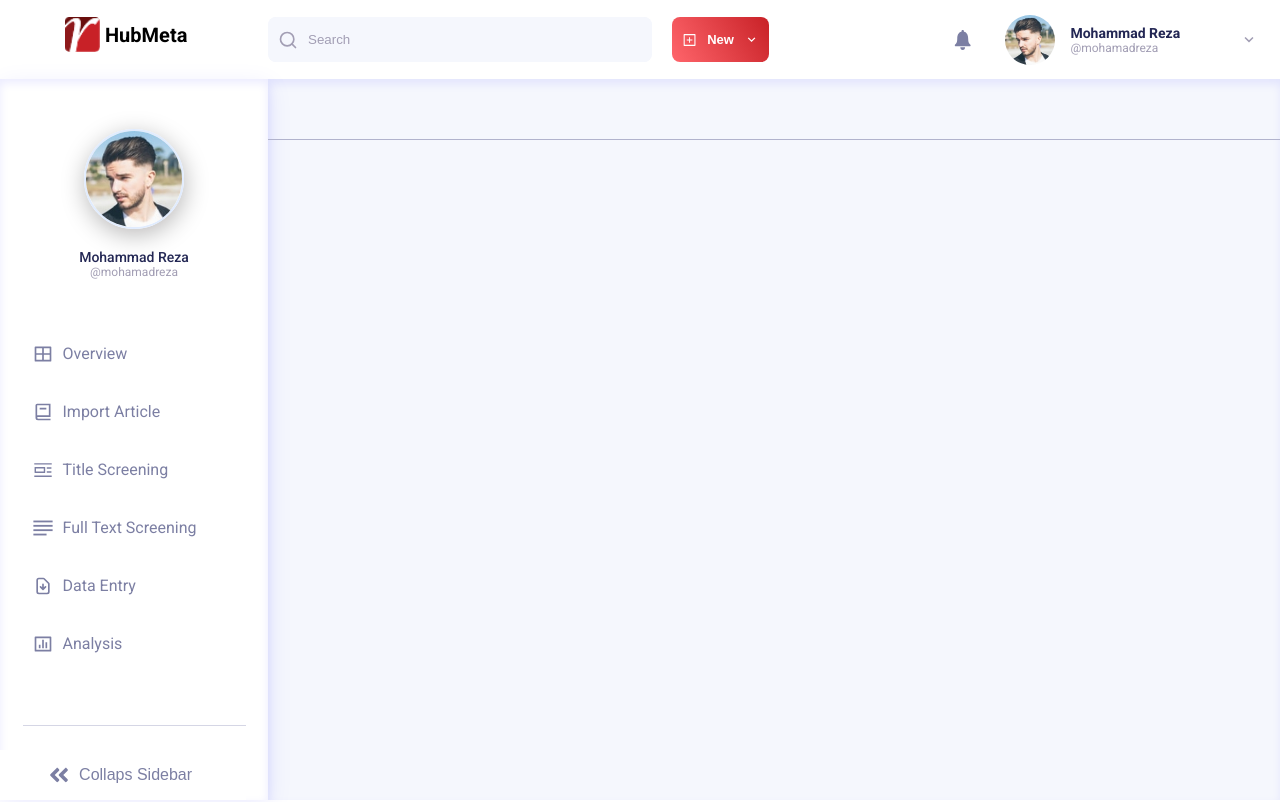
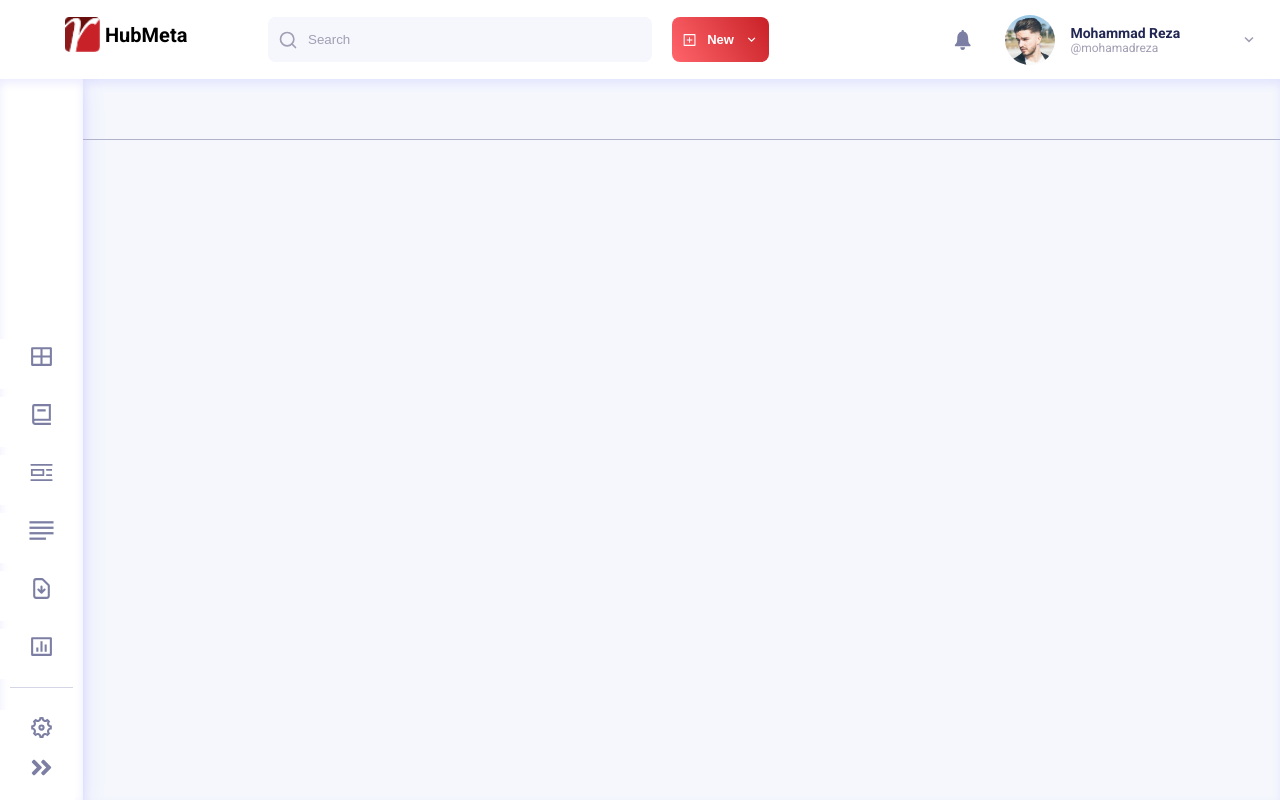
Before and after one commit to alas1n/hb-react, a React (Create React App) app: page /DashboardPage in a window 1280 px wide. Built offline with nearby package versions, Linux system fonts and the light colour scheme.

Commit message:
hide navigation done

```diff
--- a/src/components/NavigationListComponent.js
+++ b/src/components/NavigationListComponent.js
@@ -12,11 +12,11 @@ import { GrTextAlignFull } from 'react-icons/gr';
 import { HiOutlineDocumentDownload } from 'react-icons/hi';
 import { RiBarChartBoxLine } from 'react-icons/ri';
 import { RiSettings5Line } from 'react-icons/ri';
-import { FaAngleDoubleLeft } from 'react-icons/fa';
+import { FaAngleDoubleLeft, FaAngleDoubleRight } from 'react-icons/fa';
 
-const NavigationListComponent = ({ ...props }) => {
+const NavigationListComponentWide = ({ ...props }) => {
   return (
-    <div className="nvigation-wrapper" style={props.style}>
+    <div className="nvigation-wrapper">
       <ProfileComponent_navigation />
       <NavLink
         to="/DashboardPage/OverView"
@@ -75,10 +75,10 @@ const NavigationListComponent = ({ ...props }) => {
           console.log('clicked');
           props.SidebarController();
           console.log(props.state);
-          // console.log('props.state');
-          // console.log(props.state);
-          // console.log('props.func/');
-          // console.log(props.func);
+          console.log('props.state');
+          console.log(props.state);
+          console.log('props.func/');
+          console.log(props.func);
         }}
         // href="#"
         // to="/DashboardPage/Collaps_Sidebar"
@@ -90,4 +90,82 @@ const NavigationListComponent = ({ ...props }) => {
   );
 };
 
-export default NavigationListComponent;
+const NavigationListComponentNarrow = ({ ...props }) => {
+  return (
+    <div className="nvigation-wrapper--narrow">
+      {/* <ProfileComponent_navigation /> */}
+      <div></div>
+      <NavLink
+        to="/DashboardPage/OverView"
+        className="nvigation-wrapper_overview--narrow"
+      >
+        <RiLayoutGridLine className="nvigation-wrapper_icon--narrow" />
+        {/* Overview */}
+      </NavLink>
+      <NavLink
+        to="/DashboardPage/Import_Article"
+        className="nvigation-wrapper_overview--narrow"
+      >
+        <RiBook2Line className="nvigation-wrapper_icon--narrow" />
+        {/* Import Article */}
+      </NavLink>
+      <NavLink
+        to="/DashboardPage/Title_Screening"
+        className="nvigation-wrapper_overview--narrow"
+      >
+        <AiOutlinePicLeft className="nvigation-wrapper_icon--narrow" />
+        {/* Title Screening */}
+      </NavLink>
+      <NavLink
+        to="/DashboardPage/Full_Text_Screening"
+        className="nvigation-wrapper_overview--narrow"
+      >
+        <GrTextAlignFull className="nvigation-wrapper_icon--narrow" />
+        {/* Full Text Screening */}
+      </NavLink>
+      <NavLink
+        to="/DashboardPage/Data_Entry"
+        className="nvigation-wrapper_overview--narrow"
+      >
+        <HiOutlineDocumentDownload className="nvigation-wrapper_icon--narrow" />
+        {/* Data Entry */}
+      </NavLink>
+      <NavLink
+        to="/DashboardPage/Analysis"
+        className="nvigation-wrapper_overview--narrow"
+      >
+        <RiBarChartBoxLine className="nvigation-wrapper_icon--narrow" />
+        {/* Analysis */}
+      </NavLink>
+      <hr className="nvigation-wrapper_divider--narrow" />
+      <NavLink
+        to="/DashboardPage/Setting"
+        className="nvigation-wrapper_overview--narrow"
+      >
+        <RiSettings5Line className="nvigation-wrapper_icon--narrow" />
+        {/* Setting */}
+      </NavLink>
+
+      <button
+        className="nvigation-wrapper_last-item buttom"
+        onClick={() => {
+          console.log('clicked');
+          props.SidebarController();
+          console.log(props.state);
+          console.log('props.state');
+          console.log(props.state);
+          console.log('props.func/');
+          console.log(props.func);
+        }}
+        // href="#"
+        // to="/DashboardPage/Collaps_Sidebar"
+      >
+        <FaAngleDoubleRight className="nvigation-wrapper_icon--narrow " />
+        {/* Collaps Sidebar */}
+      </button>
+    </div>
+  );
+};
+
+export { NavigationListComponentWide, NavigationListComponentNarrow };
+// export { NavigationListComponentWide };
--- a/src/containers/DashboardPage.js
+++ b/src/containers/DashboardPage.js
@@ -7,7 +7,10 @@ import { BrowserRouter as Router, Switch, Route } from 'react-router-dom';
 import LogoComponent from './../components/LogoComponent';
 import SearchBarComponent from './../components/SearchBarComponent';
 import ProfileComponent_header from '../components/ProfileComponent_header';
-import NavigationListComponent from '../components/NavigationListComponent';
+import {
+  NavigationListComponentWide,
+  NavigationListComponentNarrow,
+} from '../components/NavigationListComponent';
 
 // CONTAINERS:
 import DashboardContainer from './DashboardContainer';
@@ -35,10 +38,10 @@ class DashboardPage extends Component {
           </div>
           <ProfileComponent_header />
         </header>
+        {!this.state.hideSidebar ? (
           <div className="page-containter">
             <nav className="dashboard-navigation">
-            <NavigationListComponent
-              // props={(fnc:this.SidebarController, this.state)}
+              <NavigationListComponentWide
                 state={this.state}
                 SidebarController={this.SidebarController}
               />
@@ -48,6 +51,23 @@ class DashboardPage extends Component {
               <DashboardContainer />
             </section>
           </div>
+        ) : (
+          <div className="page-containter">
+            <nav className="dashboard-navigation" style={{ width: '8.3rem' }}>
+              <NavigationListComponentNarrow
+                state={this.state}
+                SidebarController={this.SidebarController}
+              />
+            </nav>
+            <section
+              className="dashboard-sec"
+              style={{ width: 'calc(100% - 8.3rem)' }}
+            >
+              <hr className="dashboard-sec_divider" />
+              <DashboardContainer />
+            </section>
+          </div>
+        )}
       </>
     );
   }
--- a/src/styles/components/NavigationListComponent.scss
+++ b/src/styles/components/NavigationListComponent.scss
@@ -6,6 +6,28 @@
   width: 100%;
   height: 100%;
   box-shadow: 1px 6px 24px 0 rgba(0, 1, 255, 0.08);
+  &--narrow {
+    position: relative;
+    overflow: hidden;
+    width: 100%;
+    height: 100%;
+    box-shadow: 1px 6px 24px 0 rgba(0, 1, 255, 0.08);
+    padding-top: 26rem;
+    & > a , button {
+      display: inline-block;
+      margin-bottom: .8rem;
+      background-color: $white-color;
+      text-decoration: none;
+      line-height: 5rem;
+      color: $gray-color-4;
+      font-size: 1.6rem;
+      width: 5rem;
+      // border-radius: 25px;
+      text-align: left;
+      // padding-left: 1rem;
+
+    }
+  }
   &::-webkit-scrollbar {
     display: none;
   }
@@ -22,6 +44,7 @@
     border-radius: 25px;
     text-align: left;
     padding-left: 1rem;
+
   }
 
   &_icon {
@@ -29,6 +52,12 @@
     height: 5rem;
     margin-right: 1rem;
     width: 2rem;
+    &--narrow {
+      vertical-align:center;
+      // background-color: $red-dark-color;
+      height: 2.5rem;
+      width: 8.3rem;
+    }
   }
 
   &_divider {
@@ -38,6 +67,17 @@
     height:1px;
     border-width: 0;
     margin: 4.8rem 0;
+    &--narrow{
+      // text-align: center;
+      display: inline-block;
+      width: 6.3rem ;
+      // padding: 0 2 2 2 ;
+      margin: 0rem 1rem 2rem 1rem  ;
+      background-color: $gray-color-1;
+      height:1px;
+      border-width: 0;
+      // margin: 4.8rem 0;
+    }
   }
 
   &_last-item.buttom{
--- a/src/styles/containers/DashboardPage.scss
+++ b/src/styles/containers/DashboardPage.scss
@@ -13,9 +13,8 @@
   }
 }
 .page-containter {
-  width: 100vw;
+  overflow: hidden;
   height: calc(100vh - 7.9rem) ;
-  // box-shadow: inset 1px 6px 24px 0 rgba(0, 1, 255, 0.08);
 }
 .dashboard-navigation {
   box-shadow: inset 0px 4px 10px  rgba(0, 1, 255, 0.08);
@@ -24,7 +23,6 @@
   display: inline-block;
   width: 26.8rem;
   height: 100%;
-  // box-shadow: 1px 6px 24px 0 rgba(0, 1, 255, 0.08);
 }
 .dashboard-sec {
   box-shadow: inset 1px 5px 10px  rgba(0, 1, 255, 0.08);
@@ -35,12 +33,10 @@
   height: 100%;
   &_divider {
     border: none;
-    // width: 1px;
     height: 1px;
     position: relative;
     top: 6rem;
     z-index: 1;
-    // padding-left: ;
     color: $gray-color-5;
     background-color: $gray-color-5;
   }
```
Lines whose indentation alone changed are shown as unchanged.
